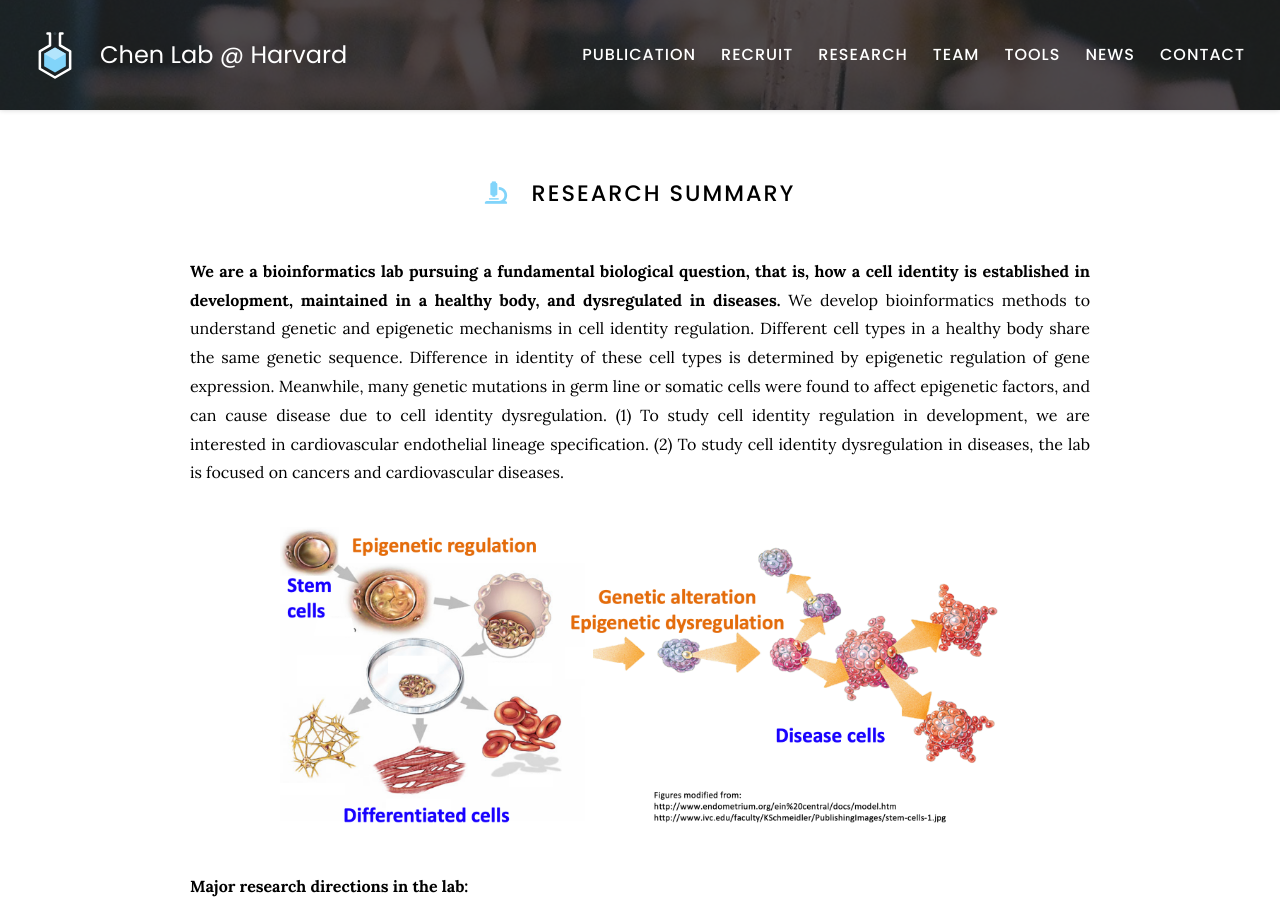
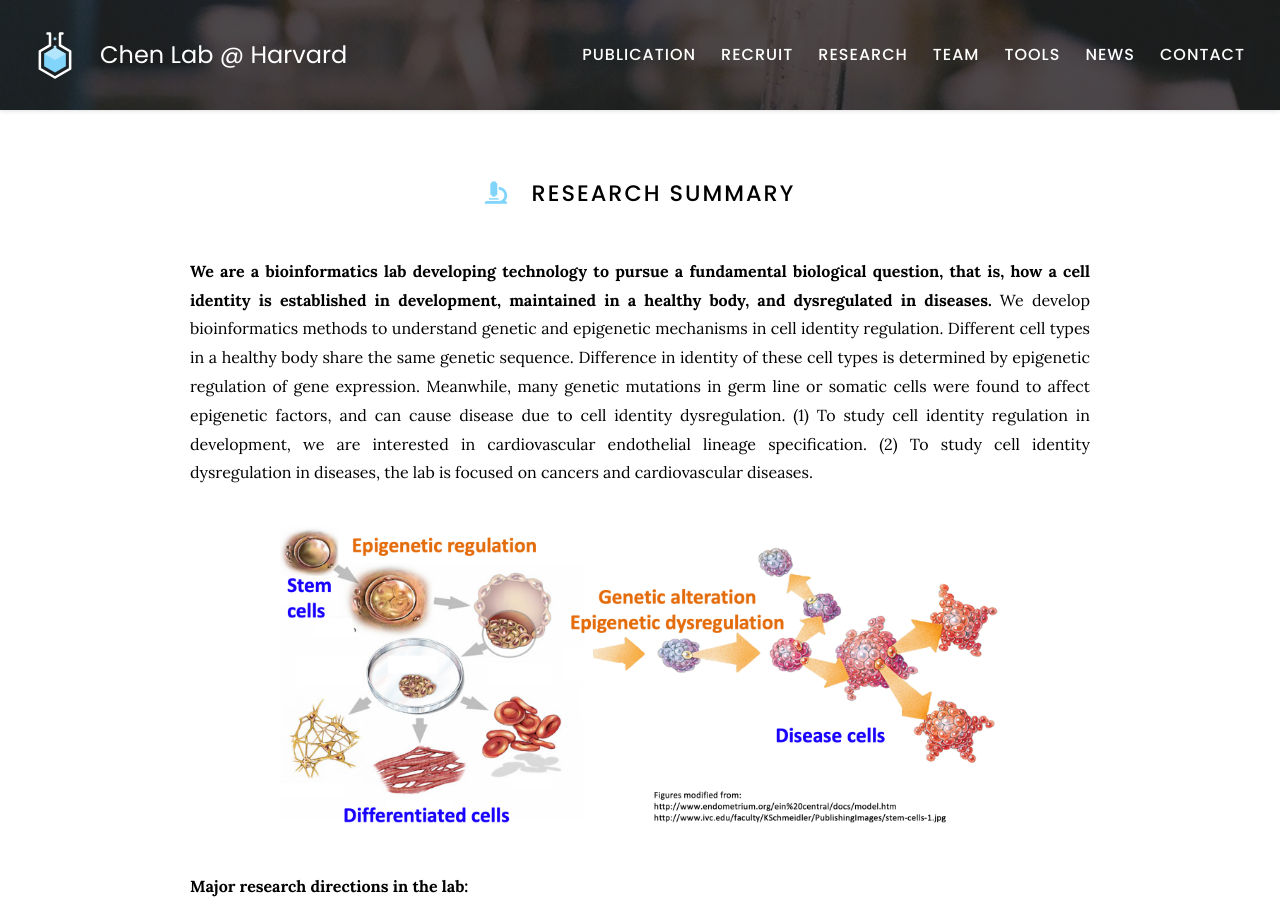
Before and after one commit to kaifuchenlab/kaifuchenlab.github.io, a Jekyll site: the page built from 1.research/index.md, in a window 1280 px wide and 900 px high. Built offline with Jekyll 4.4.1, drawn with Linux system fonts in a browser that asks for light colours.

Commit message:
Update index.md

```diff
--- a/1.research/index.md
+++ b/1.research/index.md
@@ -7,7 +7,7 @@ nav:
 
 # <i class="fas fa-microscope"></i>Research Summary
 
-**We are a bioinformatics lab pursuing a fundamental biological question, that is, how a cell identity is established in development, maintained in a healthy body, and dysregulated in diseases.** We develop bioinformatics methods to understand genetic and epigenetic mechanisms in cell identity regulation. Different cell types in a healthy body share the same genetic sequence. Difference in identity of these cell types is determined by epigenetic regulation of gene expression. Meanwhile, many genetic mutations in germ line or somatic cells were found to affect epigenetic factors, and can cause disease due to cell identity dysregulation. (1) To study cell identity regulation in development, we are interested in cardiovascular endothelial lineage specification. (2) To study cell identity dysregulation in diseases, the lab is focused on cancers and cardiovascular diseases.
+**We are a bioinformatics lab developing technology to pursue a fundamental biological question, that is, how a cell identity is established in development, maintained in a healthy body, and dysregulated in diseases.** We develop bioinformatics methods to understand genetic and epigenetic mechanisms in cell identity regulation. Different cell types in a healthy body share the same genetic sequence. Difference in identity of these cell types is determined by epigenetic regulation of gene expression. Meanwhile, many genetic mutations in germ line or somatic cells were found to affect epigenetic factors, and can cause disease due to cell identity dysregulation. (1) To study cell identity regulation in development, we are interested in cardiovascular endothelial lineage specification. (2) To study cell identity dysregulation in diseases, the lab is focused on cancers and cardiovascular diseases.
 
 {%
   include figure.html
```
